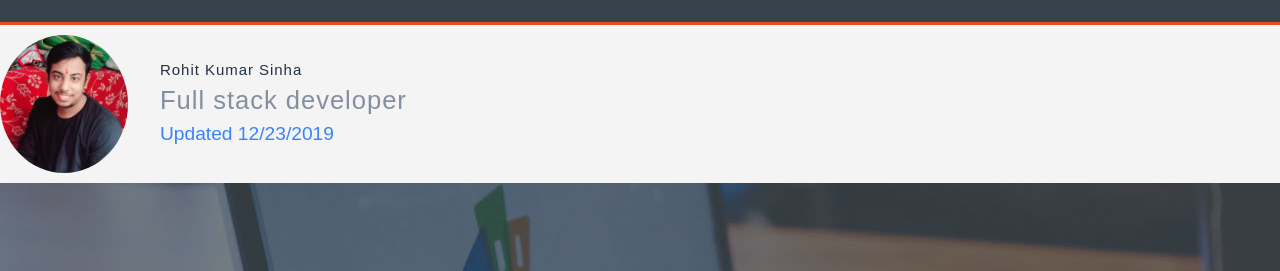
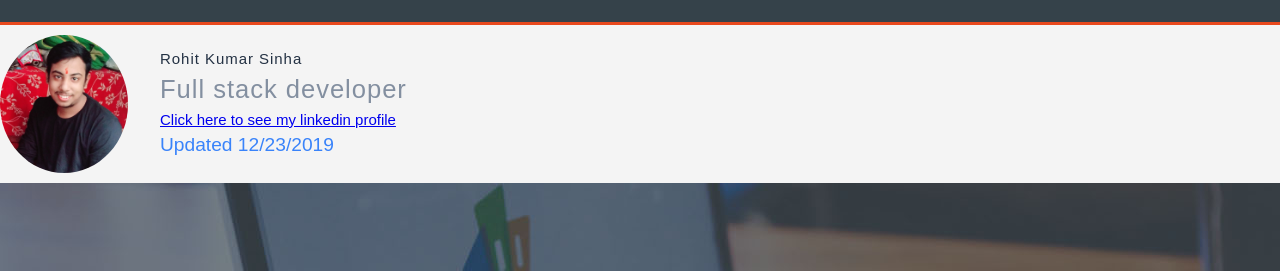
Before and after one commit to RohitKumarSinha/html-css-project, a plain HTML site: page books/index.html in a window 1280 px wide. Shown: the part 78-349 px from the top of the page. Drawn offline with Linux system fonts and the light colour scheme.

Commit message:
Update index.html
add link of my linkedIn profile

```diff
--- a/books/index.html
+++ b/books/index.html
@@ -29,6 +29,7 @@
       <div class="author__content">
         <div class="author__name">Rohit Kumar Sinha</div>
         <div class="author__position">Full stack developer</div>
+        <a href="https://www.linkedin.com/in/rohit-kumar-sinha-115a92189/">Click here to see my linkedin profile</a><br>
         <time class="author__datetime">Updated 12/23/2019</time>
       </div>
     </div>
```
